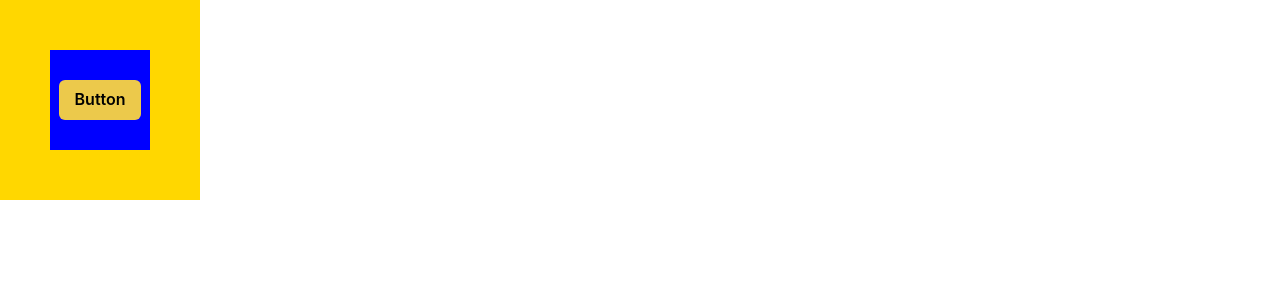
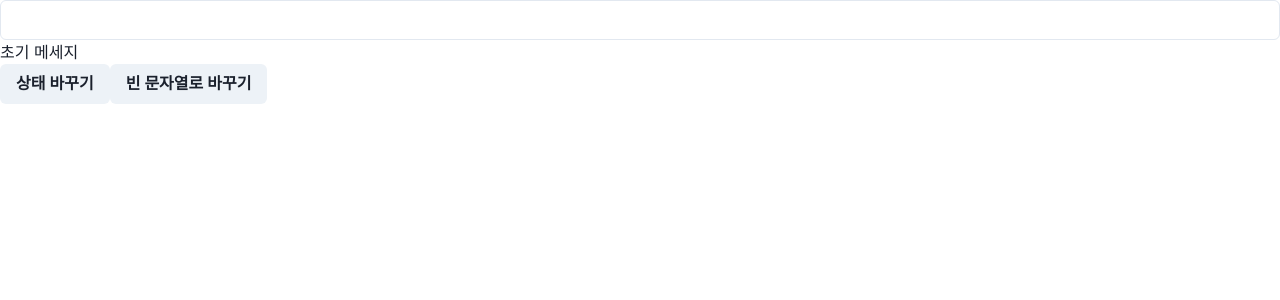
Before and after one commit to jjeongneee/react20231031, a React (Create React App) app: page / in a window 1280 px wide. Shown: the top 300 px of the page. Built offline with nearby package versions, Linux system fonts and the light colour scheme.

Commit message:
state가 바뀌면 component가 다시 그려짐(re-render)

```diff
--- a/src/App.js
+++ b/src/App.js
@@ -1,32 +1,40 @@
-import React from "react";
-import { Button, Center } from "@chakra-ui/react";
+import React, { useState } from "react";
+import { Button, Input } from "@chakra-ui/react";
 
 function App(props) {
-  function handleClick(e) {
-    // event bubbling 막는 메소드
-    e.stopPropagation();
-    console.log(e.target.className);
+  // 상태(state)가 변경(이전 state와 달라짐)되면
+  // Component를 다시 그림 (re render)
+
+  // state : react가 관리하는 component의 값
+
+  // state를 얻는 방법
+  // useState();
+
+  // 배열을 리턴함
+  // index 0 : 현재 상태(state)
+  // index 1 : state를 변경할 수 있는 메소드
+  // const [message, setMessage] = useState("");
+  const [message, setMessage] = useState();
+
+  // 상태가 바뀔 때에만 컴포넌트가 re render됨
+
+  let text = "초기 메세지";
+  function handleInputChange(e) {
+    text = e.target.value;
+    console.log("text", text);
+  }
+
+  function handleButtonClick(e) {
+    setMessage("바뀐 상태");
   }
   return (
-    <Center
-      onClick={handleClick}
-      className="outerBox"
-      w={"200px"}
-      h="200px"
-      bg="gold"
-    >
-      <Center
-        onClick={handleClick}
-        className="innerBox"
-        w="100px"
-        h="100px"
-        bg="blue"
-      >
-        <Button onClick={handleClick} className="button" colorScheme="yellow">
-          Button
-        </Button>
-      </Center>
-    </Center>
+    <div>
+      <Input onChange={handleInputChange} />
+      <p>{text}</p>
+      <Button onClick={handleButtonClick}>상태 바꾸기</Button>
+      <Button onClick={() => setMessage("")}>빈 문자열로 바꾸기</Button>
+      <p>{message}</p>
+    </div>
   );
 }
 
```
